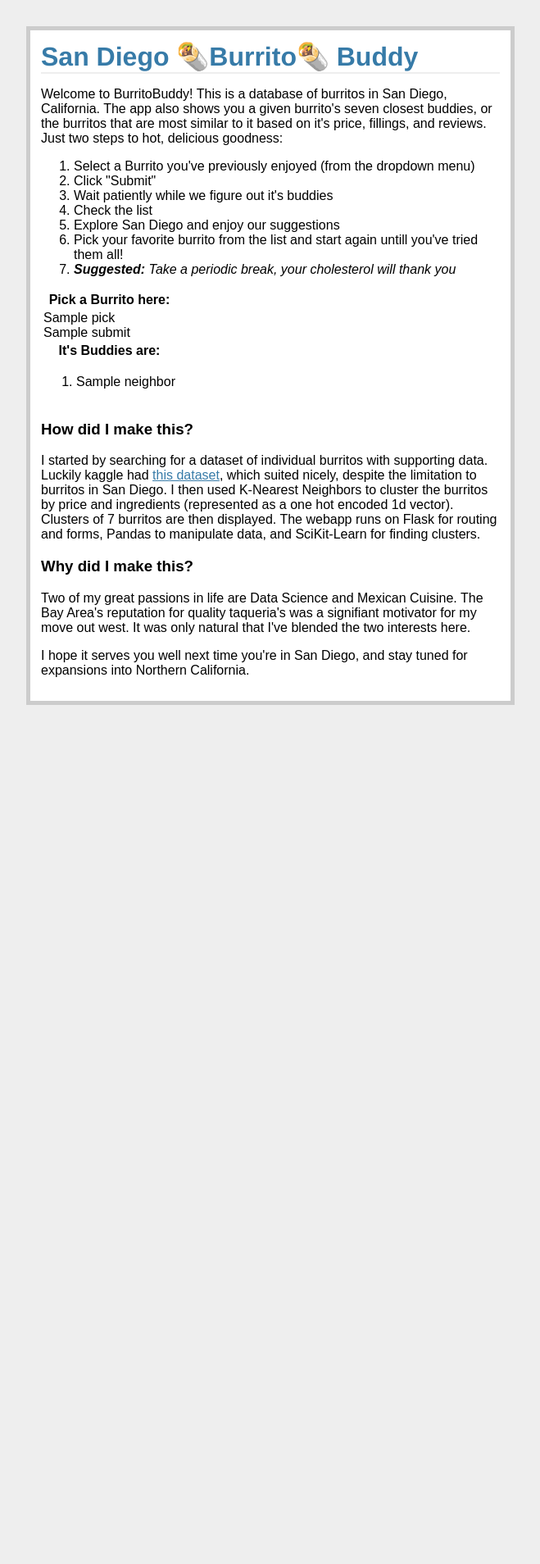
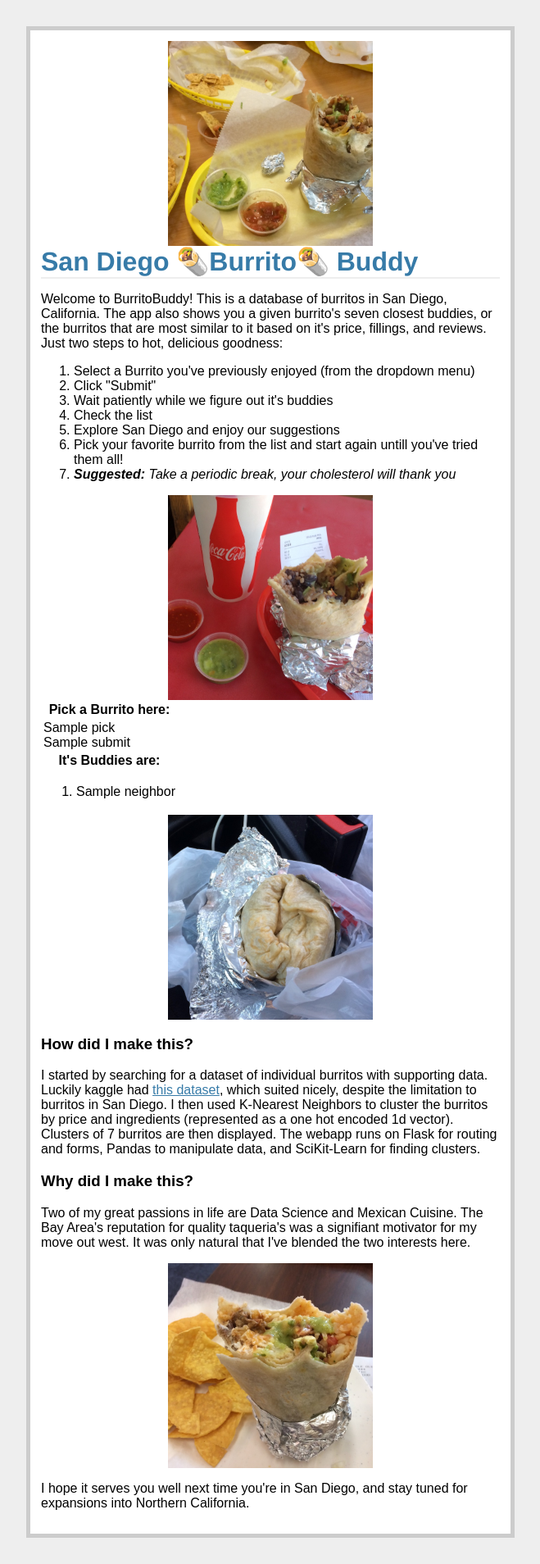
Before and after one commit to BenDavidAaron/hello-burrito-web, a Flask app: template templates/index.html in a window 1280 px wide. Shown: the whole page at 82% size, without its empty margins (310-969 px from the left). Before the commit the page ends 860 px from the top, so only its background shows below. Run offline with Flask 2, Linux system fonts and the light colour scheme; the template is opened without the code that fills it: most values are stand-ins (such as "Sample title", 1, 10 or a date in 2020); parts of the project's set-up code (start-up, migrations or seed data) failed here and were passed over.

Commit message:
added some window dressing to the app

```diff
--- a/templates/index.html
+++ b/templates/index.html
@@ -1,8 +1,12 @@
 <!doctype html>
 <title>Hello-Burrito 🌯</title>
 <link rel=stylesheet type=text/css href='{{ url_for('static', filename='style.css')}}'>
+<style>
+img { display: block; margin-left: auto; margin-right: auto; }
+</style>
 <div class=page>
   <div class="header">
+    <img src="{{ url_for('static', filename='taq-cancun.jpg')}}" height="250" width="250" class="center">
     <h1>
       San Diego 🌯Burrito🌯 Buddy
     </h1>
@@ -18,6 +22,7 @@
       <li>Pick your favorite burrito from the list and start again untill you've tried them all!</li>
       <li><i><b>Suggested:</b> Take a periodic break, your cholesterol will thank you</i></li>
     </ol>
+    <img src="{{ url_for('static', filename='taq-cumbre.jpg')}}" height="250" width="250" class="center">
   </div>
   <div class="app-body">
     <TABLE>
@@ -50,6 +55,7 @@
         </td>
       </tr>
     </TABLE>
+    <img src="{{ url_for('static', filename='taq-car.jpg')}}" height="250" width="250" class="center">
   </div>
   <div class="footer">
     <h3>How did I make this?</h3>
@@ -62,6 +68,7 @@
     <p>
       Two of my great passions in life are Data Science and Mexican Cuisine. The Bay Area's reputation for quality taqueria's was a signifiant motivator for my move out west. It was only natural that I've blended the two interests here.
     </p>
+    <img src="{{ url_for('static', filename='taq-ole-ole.jpg')}}" height="250" width="250" class="center">
     <p>
       I hope it serves you well next time you're in San Diego, and stay tuned for expansions into Northern California.
     </p>
```
Also changed, not shown: static/taq-cancun.jpg (added), static/taq-car.jpg (added), static/taq-cumbre.jpg (added), static/taq-ole-ole.jpg (added).
